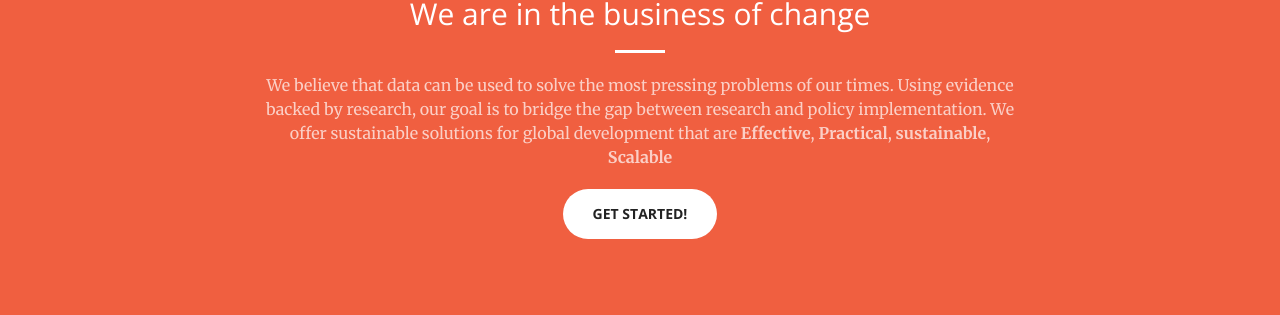
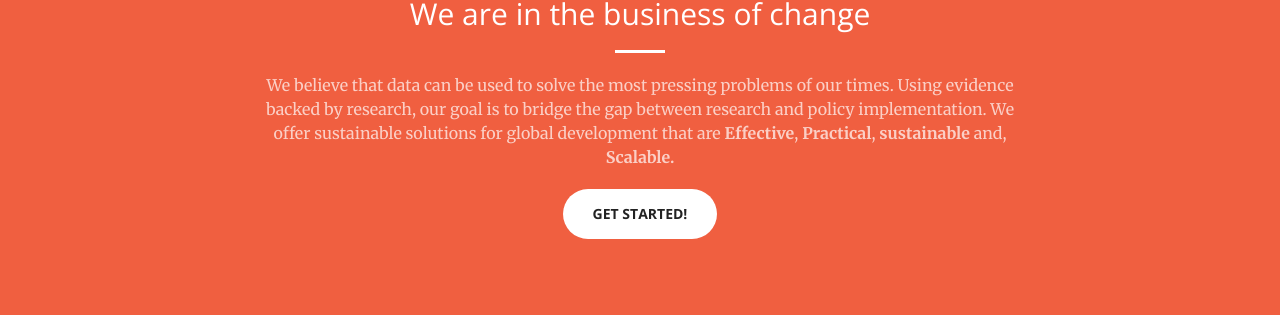
Before and after one commit to datapolicy/datapolicy, a Jekyll site: the page built from index.html, in a window 1280 px wide and 900 px high, scrolled down 866 px. Shown: the part 137-452 px from the top of the window. Built offline with Jekyll 4.4.1, drawn with Linux system fonts in a browser that asks for light colours.

```diff
--- a/_includes/call-to-action.html
+++ b/_includes/call-to-action.html
@@ -4,7 +4,7 @@
             <div class="col-lg-8 col-lg-offset-2 text-center">
                 <h2 class="section-heading">We are in the business of change</h2>
                 <hr class="light">
-                <p class="text-faded">We believe that data can be used to solve the most pressing problems of our times. Using evidence backed by research, our goal is to bridge the gap between research and policy implementation. We offer sustainable solutions for global development that are <strong> Effective</strong>, <strong>Practical</strong>, <strong>sustainable</strong>, <strong>Scalable</strong> </p>
+                <p class="text-faded">We believe that data can be used to solve the most pressing problems of our times. Using evidence backed by research, our goal is to bridge the gap between research and policy implementation. We offer sustainable solutions for global development that are <strong> Effective</strong>, <strong>Practical</strong>, <strong>sustainable</strong> and, <strong>Scalable.</strong> </p>
                 <a href="#" class="btn btn-default btn-xl">Get Started!</a>
             </div>
         </div>
```
